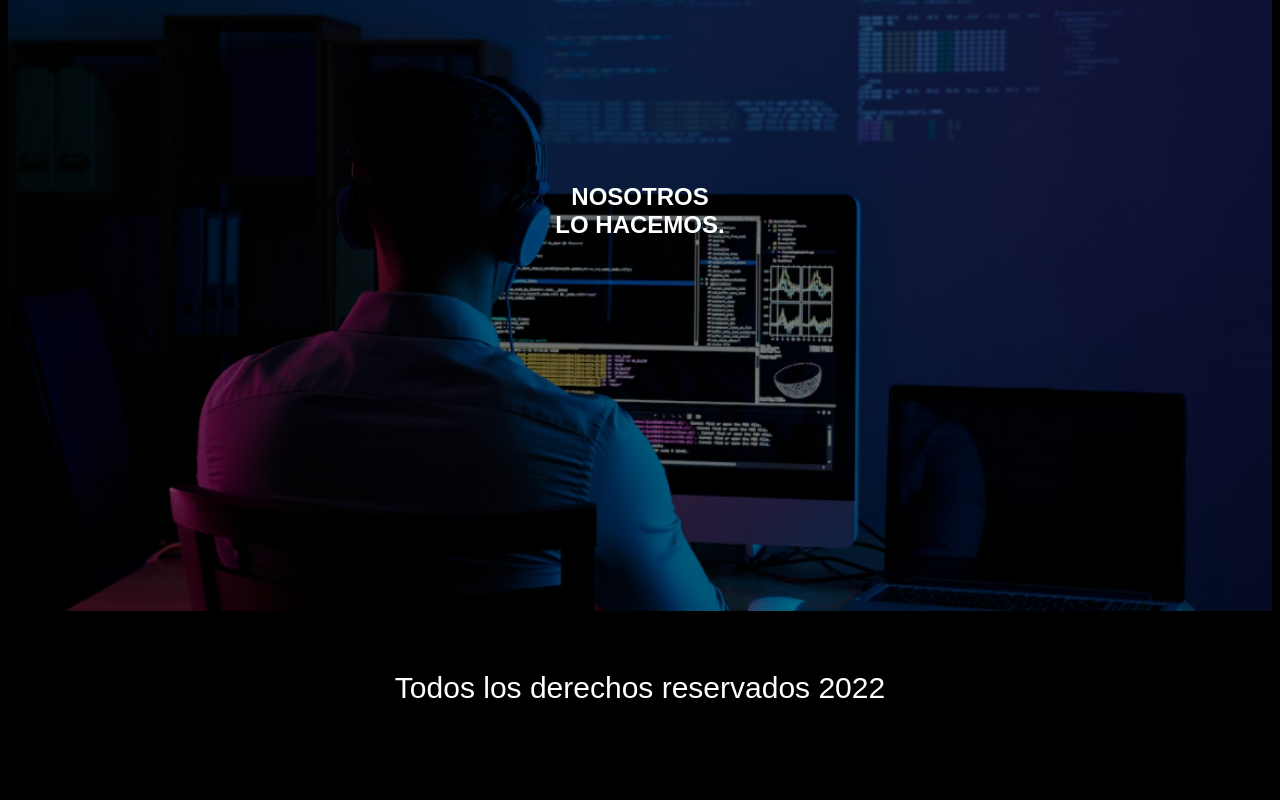
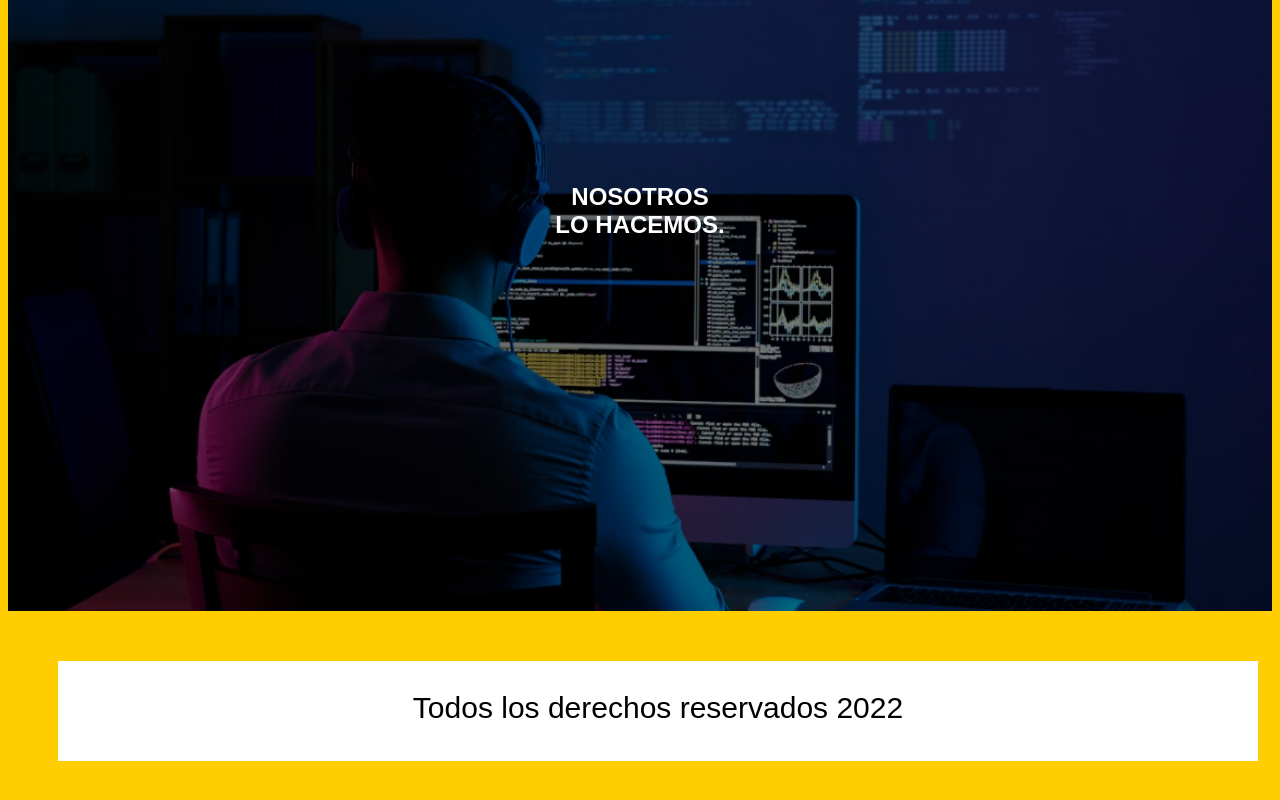
Before and after one commit to Felipetrama/StartupGrupo9, a plain HTML site: page StartupGrupo9/index.html in a window 1280 px wide. Shown: the part 468-1268 px from the top of the page. Before the commit the page ends 1219 px from the top, so only its background shows below. Drawn offline with Linux system fonts and the light colour scheme.

Commit message:
Add files via upload

```diff
--- a/StartupGrupo9/estilos.css
+++ b/StartupGrupo9/estilos.css
@@ -2,8 +2,8 @@
  font-family: Arial, Helvetica, sans-serif;
 }
 body{
-    background-color: rgb(0, 0, 0);
-    color: white;
+    background-color: rgb(255, 205, 0);
+    color: rgb(0, 0, 0);
 
 }
 header{
@@ -14,15 +14,15 @@ header{
 
 }
 footer{
-    width: 100%;
-    height: 50px;
-    background-color: rgba(0, 0, 0, 0);
+    width: 1200px;
+    height: 100px;
+    background-color: rgb(255, 255, 255);
     text-align: center;
     font-size: 30px;
     display: flex;
     justify-content: center;
-    margin-top: 30px;
-    margin-bottom: 60px;
+    margin: 50px;
+
 }
 nav{
     width: 100%;
```
